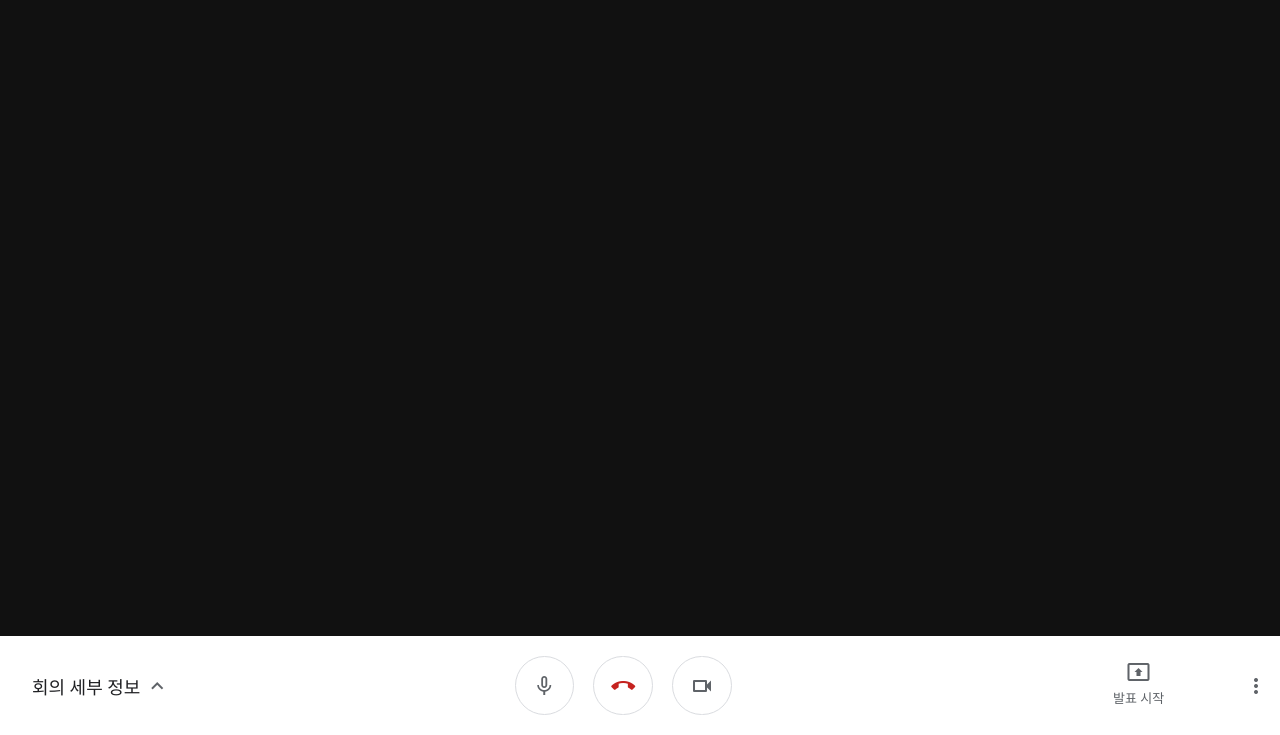
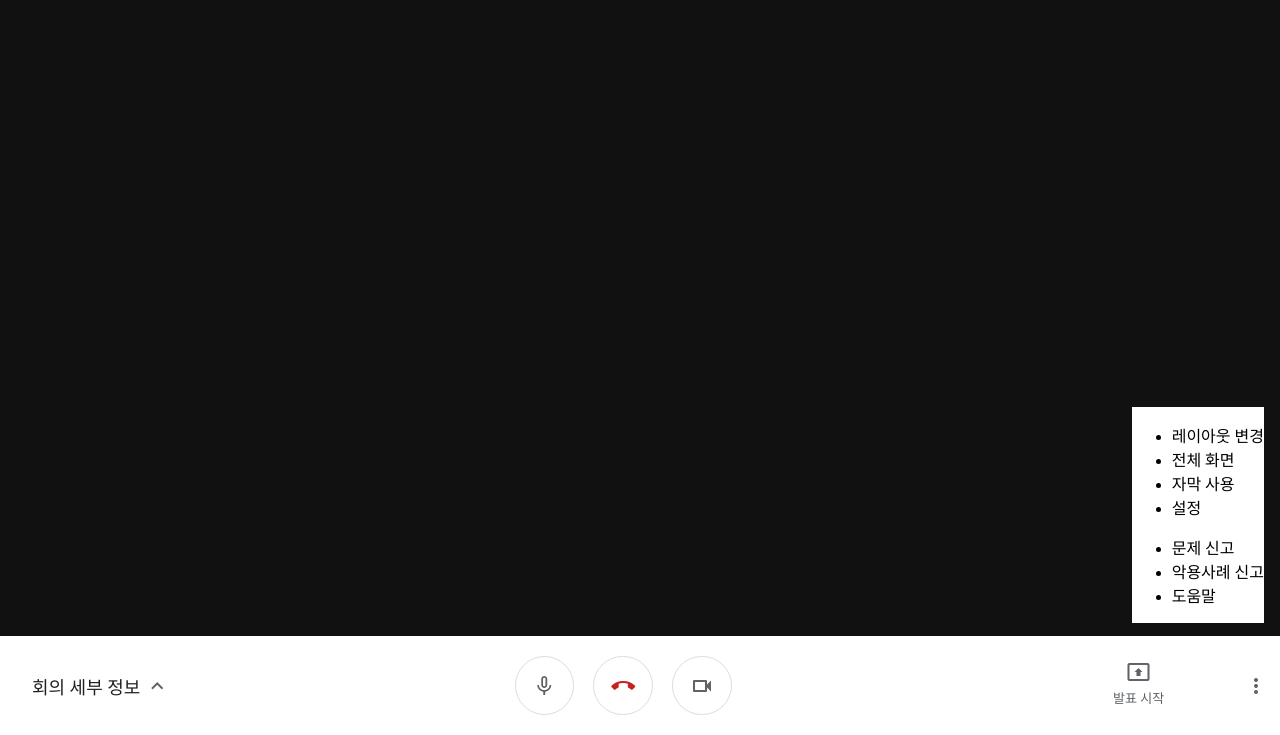
Before and after one commit to joan-KIM/google-meet-clone, a plain HTML site: page meet.html in a window 1280 px wide. Shown: the part 65-800 px from the top of the page. Drawn offline with Linux system fonts and the light colour scheme.

Commit message:
하단바 option 버튼 리스트 추가

```diff
--- a/meet.html
+++ b/meet.html
@@ -48,6 +48,19 @@
             <div class="more_icon_wrapper">
                 <i class='material-icons more_icon'>more_vert</i>
             </div>
+            <div class = 'option_list_container'>
+                <ul class = 'option_list'>
+                    <li>레이아웃 변경</li>
+                    <li>전체 화면</li>
+                    <li>자막 사용</li>
+                    <li>설정</li>
+                </ul>
+                <ul class = 'option_list2'>
+                    <li>문제 신고</li>
+                    <li>악용사례 신고</li>
+                    <li>도움말</li>
+                </ul>
+            </div>
         </div>
     </div>
 </body>
--- a/meet_style.css
+++ b/meet_style.css
@@ -112,6 +112,7 @@ main{
 .bb_option_container{
     display: flex;
     align-items: center;
+    position: relative;
 }
 
 .present_wrapper{
@@ -143,6 +144,21 @@ main{
     margin:0.4em;
 }
 
+.bb_call_control_container i:hover{
+    box-shadow:0 1px 3px 0 rgba(60,64,67,0.302), 0 4px 8px 3px rgba(60,64,67,0.149)
+}
+
+.bb_meeting_details_container:hover, .present_wrapper:hover, .more_icon_wrapper:hover{
+    background-color: #f8f9fa;
+}
+
 .call_end_icon{
     color:#c5221f;
 }
+
+.option_list_container{
+    position: absolute;
+    bottom:7em;
+    right:1em;
+    background-color: #fff;
+}
```
